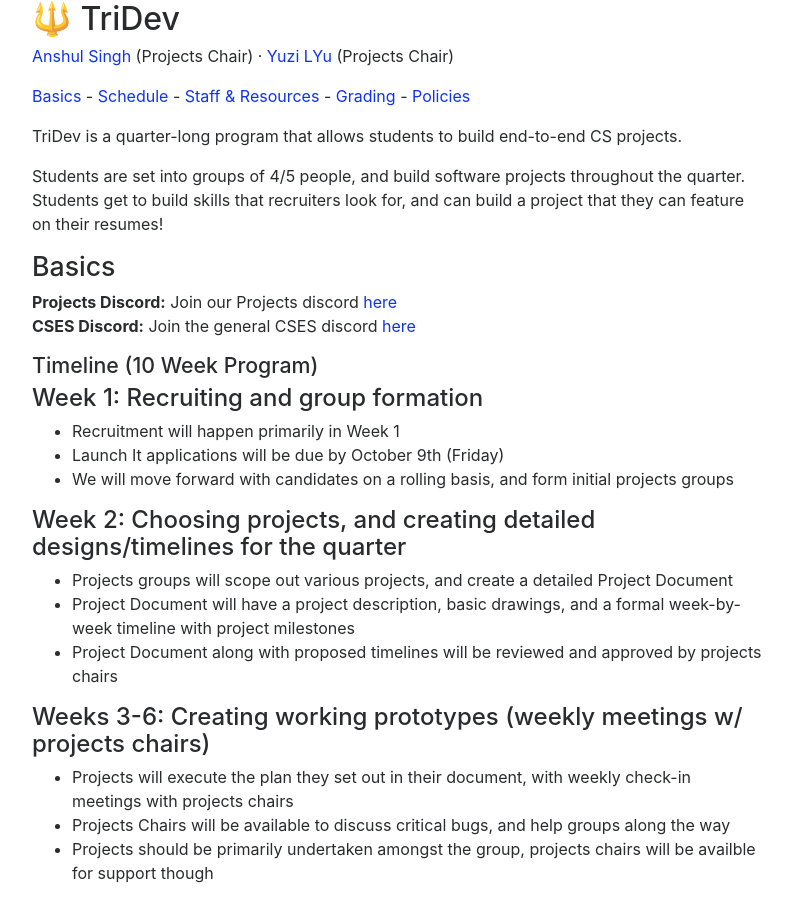
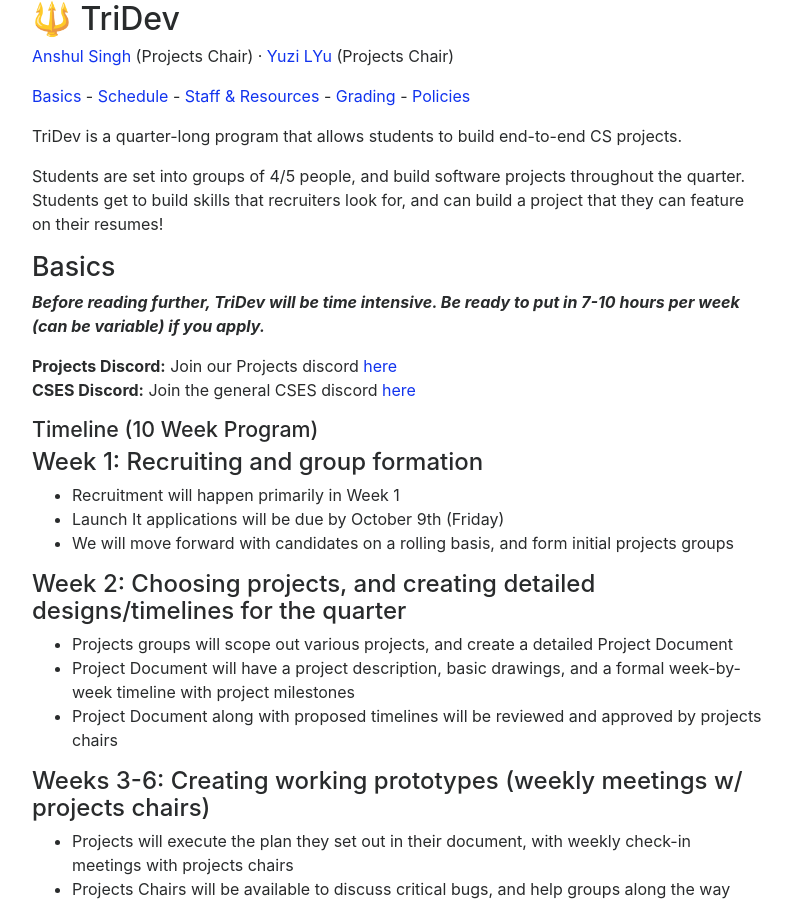
Before and after one commit to ucsdcses/tridev, a Jekyll site: the page built from index.md, in a window 1280 px wide and 900 px high. Shown: the whole window, without its empty margins (243-1035 px from the left). Built offline with Jekyll 4.4.1, drawn with Linux system fonts in a browser that asks for light colours; nearby versions of some CDN libraries; our own code applies the rules of GitHub Pages for plain Markdown files.

Commit message:
Update index.md

```diff
--- a/index.md
+++ b/index.md
@@ -19,6 +19,8 @@ Students are set into groups of 4/5 people, and build software projects througho
 
 
 ## Basics
+
+***Before reading further, TriDev will be time intensive. Be ready to put in 7-10 hours per week (can be variable) if you apply.***
 
 **Projects Discord:** Join our Projects discord [here](https://discord.gg/wPj9xzw)
 **CSES Discord:** Join the general CSES discord [here](https://discord.gg/cnUQRRb)
```
